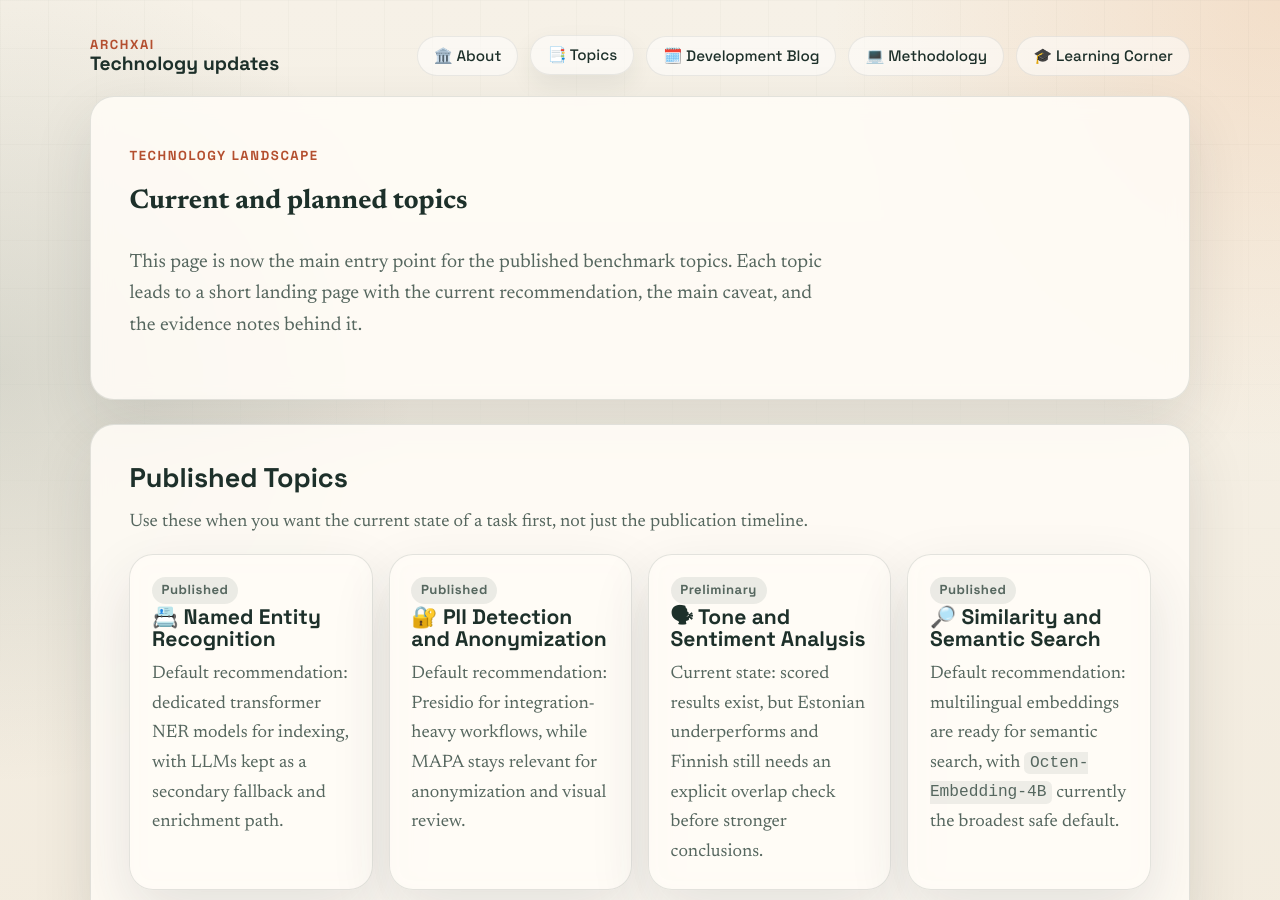
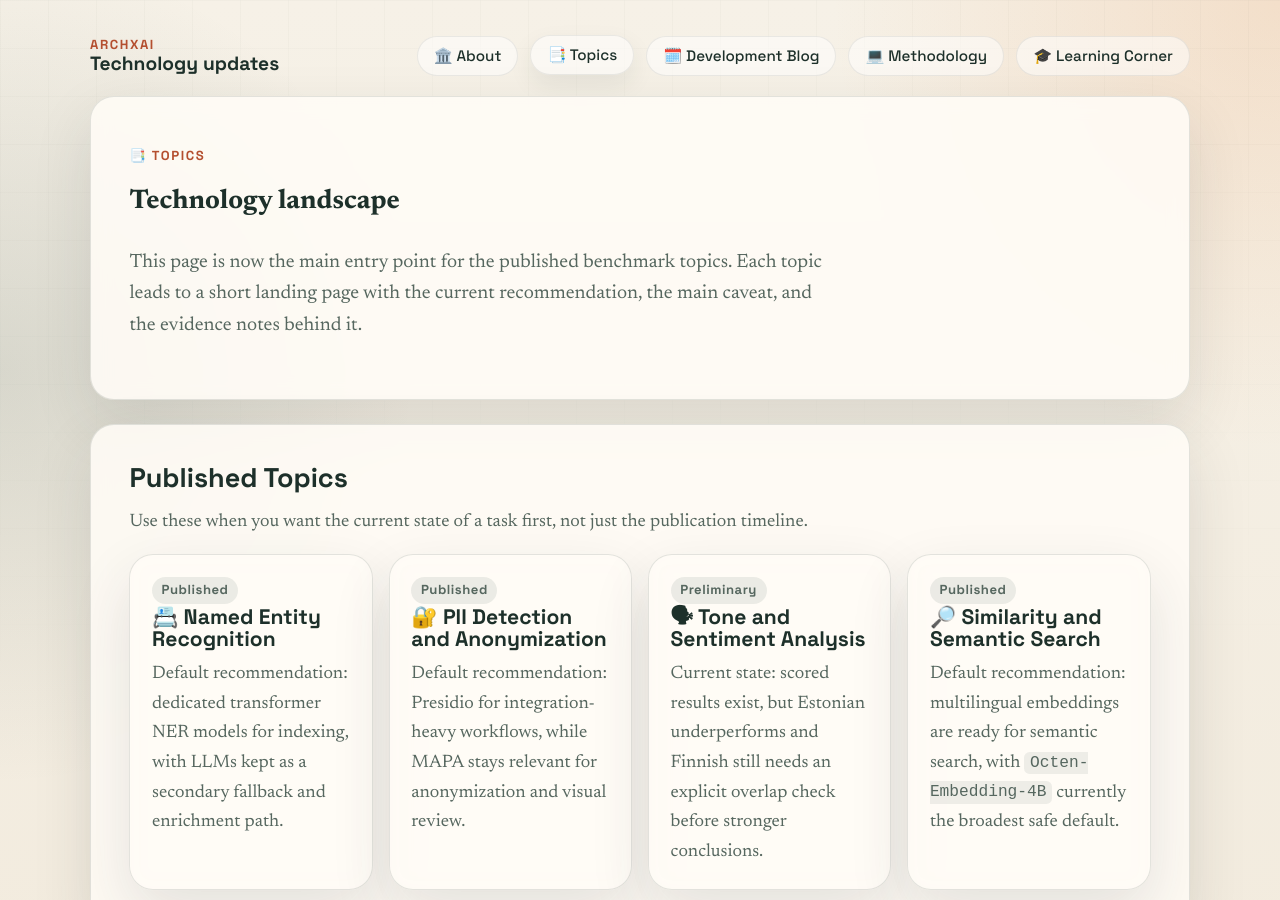
Before and after one commit to archxai/archxai.github.io, a Jekyll site: the page built from tracks.md, in a window 1280 px wide and 900 px high. Built offline with Jekyll 4.4.1, drawn with Linux system fonts in a browser that asks for light colours.

Commit message:
Update section headings and labels in tracks.md

```diff
--- a/tracks.md
+++ b/tracks.md
@@ -6,8 +6,8 @@ permalink: /tracks/
 ---
 
 <section class="panel">
-  <p class="eyebrow">Technology landscape</p>
-  <h1>Current and planned topics</h1>
+  <p class="eyebrow">📑 Topics</p>
+  <h1>Technology landscape</h1>
   <p class="lede">This page is now the main entry point for the published benchmark topics. Each topic leads to a short landing page with the current recommendation, the main caveat, and the evidence notes behind it.</p>
 </section>
 
```
